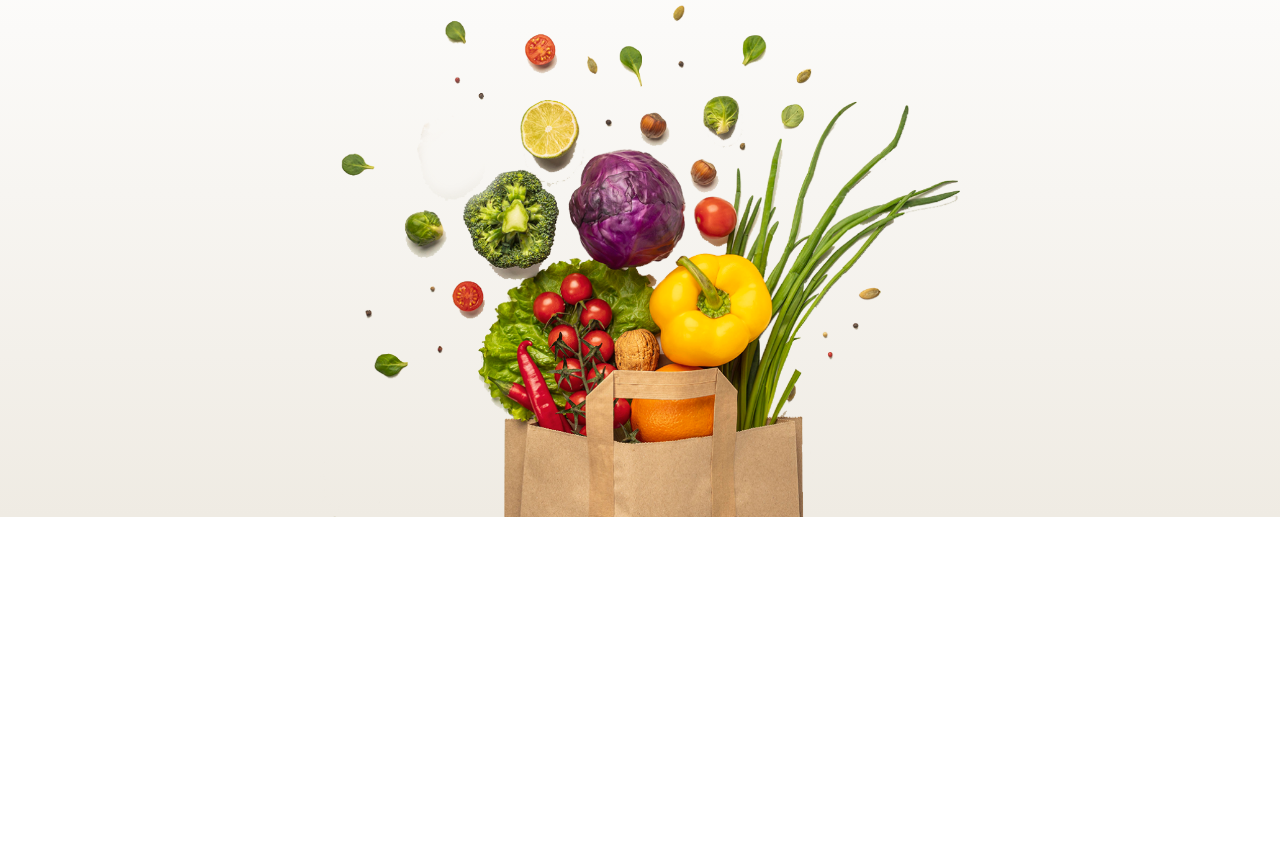
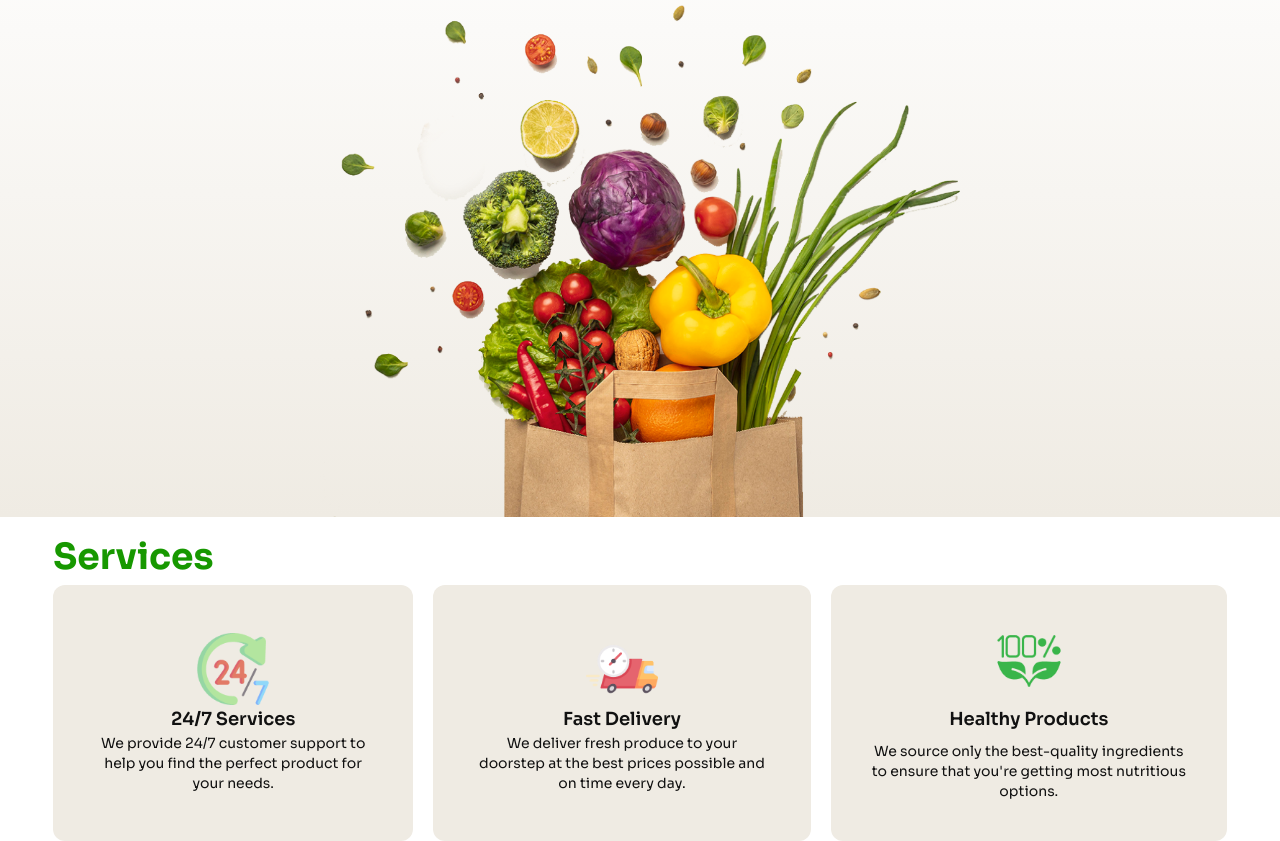
Before and after one commit to tuhin-toukirahmed/Nature-s-platter-, a website: page index.html in a window 1280 px wide. Shown: the part 254-1095 px from the top of the page. Before the commit the page ends 800 px from the top, so only its background shows below. Drawn offline with nearby package versions, Linux system fonts and the light colour scheme.

Commit message:
Add service section

```diff
--- a/index.html
+++ b/index.html
@@ -28,11 +28,10 @@
 </head>
 
 <body>
-    <!-- Header -->
-    <header class=" ">
     <!-- Navbar -->
-        <nav class="sticky top-0 z-50 w-11/12 mx-auto mt-2">
-            <div class="navbar bg-base-100 shadow-sm ">
+
+    <nav class="sticky top-0 z-50 w-11/12 mx-auto mt-2 ">
+        <div class="navbar bg-base-100 shadow-sm rounded-md ">
             <div class="navbar-start">
                 <div class="logo flex  justify-center items-center  w-[100px] lg:w-[150px] ">
                     <img src="./assets/logo-header.png" alt="">
@@ -67,13 +66,13 @@
                     <a class="btn">Login</a>
                     <a class="btn bg-[var(--primary-color)]">Register</a>
                 </div>
-                    <div class="drawer drawer-end justify-end lg:hidden">
+                <div class="drawer drawer-end justify-end md:hidden">
                     <input id="my-drawer-4" type="checkbox" class="drawer-toggle" />
                     <div class="drawer-content">
                         <!-- Page content here -->
                         <label for="my-drawer-4" class="drawer-button btn bg-[var(--primary-color)]">
-                                <svg xmlns="http://www.w3.org/2000/svg" fill="none" viewBox="0 0 24 24"
-                                    stroke-width="1.5" stroke="currentColor" class="size-6">
+                            <svg xmlns="http://www.w3.org/2000/svg" fill="none" viewBox="0 0 24 24" stroke-width="1.5"
+                                stroke="currentColor" class="size-6">
                                 <path stroke-linecap="round" stroke-linejoin="round"
                                     d="M3.75 6.75h16.5M3.75 12h16.5m-16.5 5.25h16.5" />
                             </svg>
@@ -94,6 +93,8 @@
 
         </div>
     </nav>
+    <!-- Header -->
+    <header class=" ">
         <!-- Hero -->
         <section class="mt-10 bg-gradient-to-t from-[#efebe3] to-[#ffffff] ">
             <div class="hero flex flex-col items-center ">
@@ -116,6 +117,37 @@
 
         </section>
     </header>
+    <main>
+        <!-- services section  -->
+        <section class="services w-11/12 mx-auto mt-5 space-y-2">
+            <h1 class="text-2xl lg:text-4xl font-bold text-[var(--primary-color)]">Services</h1>
+            <div class="services-container flex flex-col md:flex-row gap-5">
+                <div
+                    class="service-items p-10 bg-[var(--secondary-color)] flex flex-col items-center rounded-xl justify-center">
+                    <img src="./assets/service.png" class="w-18" alt="">
+                    <h2 class="text-lg font-semibold text-[var(--text-color)]">24/7 Services</h2>
+                    <p class="text-[var(--text-color)] text-sm text-center">We provide 24/7 customer support to help you
+                        find the perfect product for your needs.</p>
+                </div>
+                <div
+                    class="service-items p-10 bg-[var(--secondary-color)] flex flex-col items-center rounded-xl justify-center">
+                    <img src="./assets/delivery.png" class="w-18" alt="">
+                    <h2 class="text-lg font-semibold text-[var(--text-color)]">Fast Delivery</h2>
+                    <p class="text-[var(--text-color)] text-sm text-center">We deliver fresh produce to your doorstep at
+                        the best prices possible and on time every day.</p>
+
+                </div>
+                <div
+                    class="service-items p-10 bg-[var(--secondary-color)] flex flex-col items-center gap-2 rounded-xl justify-center">
+                    <img src="./assets/healthy.png" class="w-18" alt="">
+                    <h2 class="text-lg font-semibold text-[var(--text-color)] md:text-base lg:text-lg">Healthy Products
+                    </h2>
+                    <p class="text-[var(--text-color)] text-sm text-center">We source only the best-quality ingredients
+                        to ensure that you're getting most nutritious options.</p>
+                </div>
+            </div>
+        </section>
+    </main>
 </body>
 
 </html>
```
Lines whose indentation alone changed are shown as unchanged.
